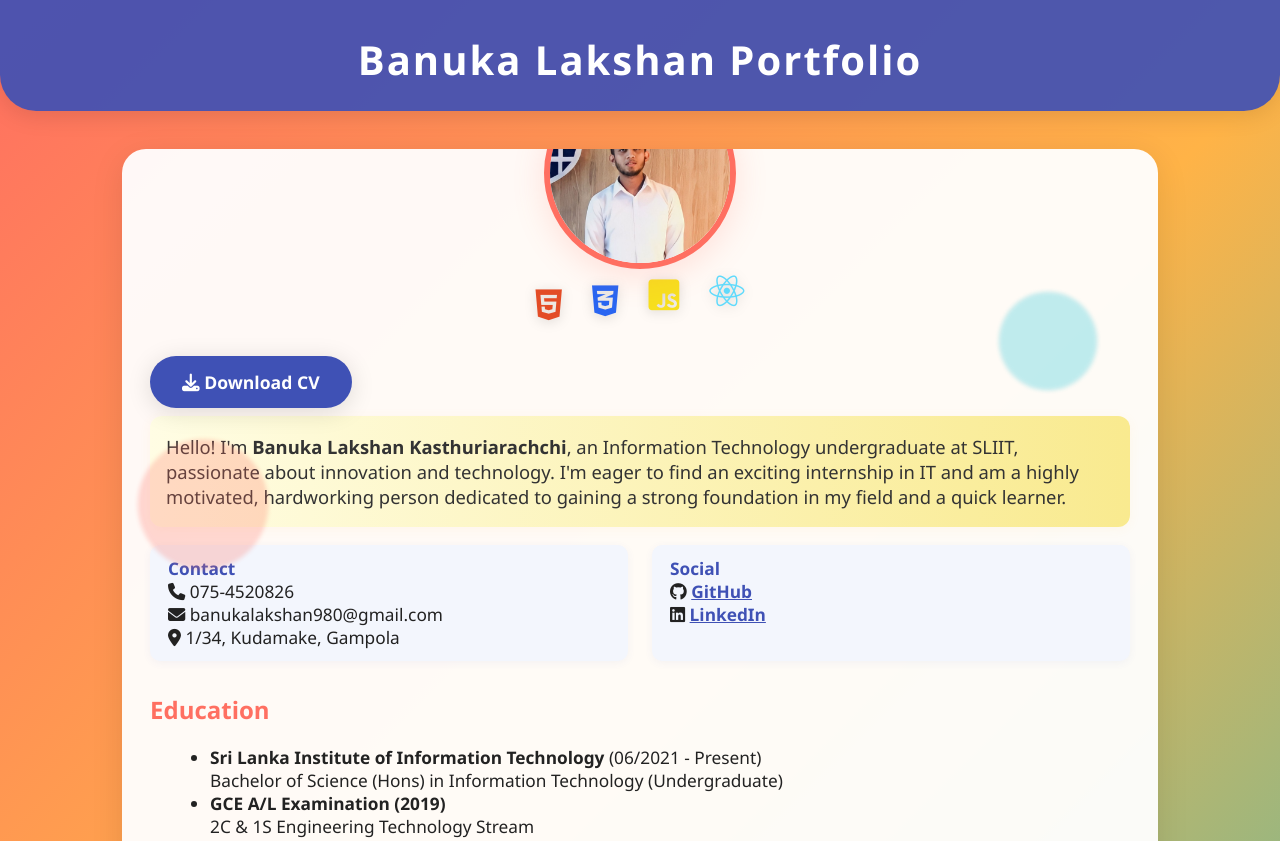
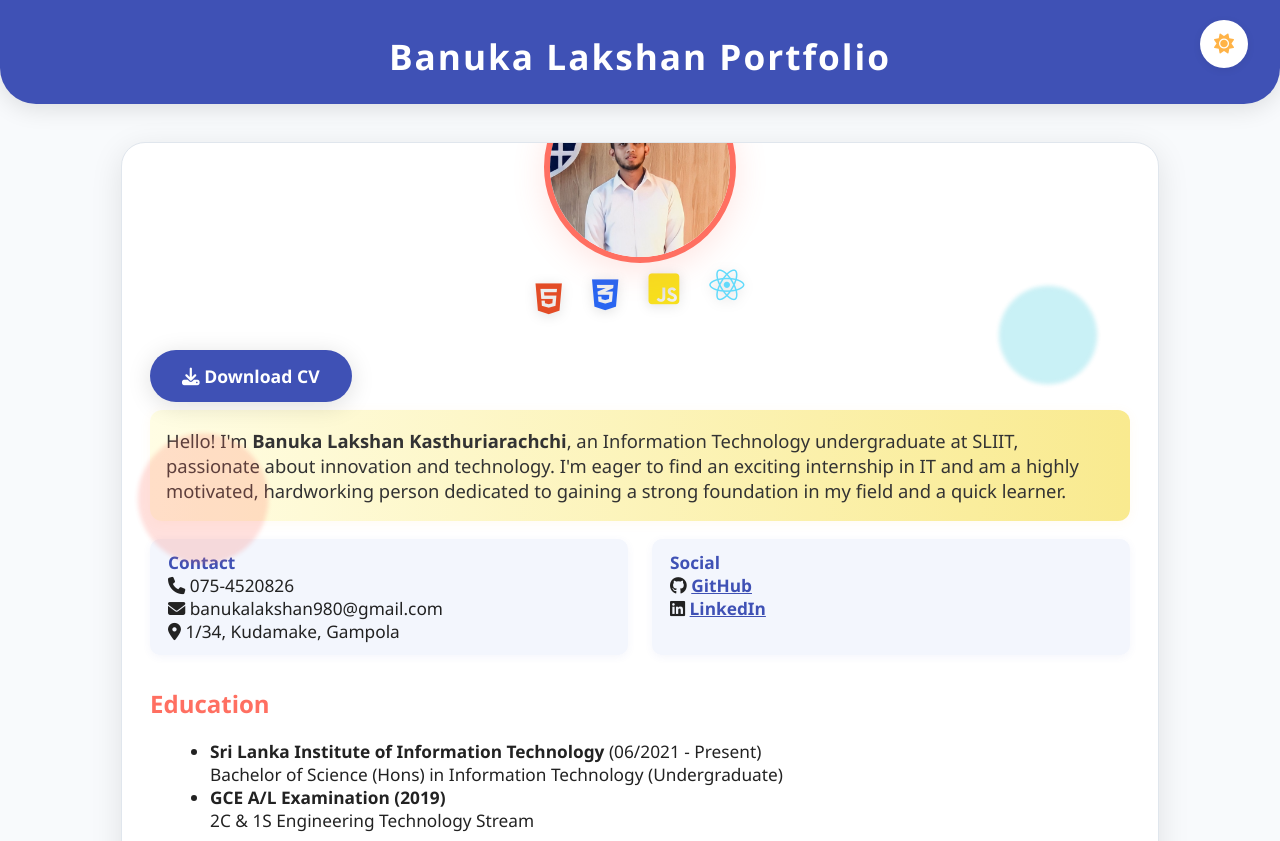
Before and after one commit to BanukaKas/portfolio-site, a plain HTML site: page index.html in a window 1280 px wide. Shown: the top 841 px of the page. Drawn offline with Linux system fonts and the light colour scheme; files whose address does not match are found by name.

Commit message:
Update index.html

```diff
--- a/index.html
+++ b/index.html
@@ -1,5 +1,5 @@
 <!DOCTYPE html>
-<html lang="en">
+<html lang="en" data-theme="light">
 <head>
   <meta charset="UTF-8" />
   <meta name="viewport" content="width=device-width, initial-scale=1.0" />
@@ -7,43 +7,99 @@
   <link rel="stylesheet" href="https://cdnjs.cloudflare.com/ajax/libs/font-awesome/6.4.0/css/all.min.css">
   <style>
     :root {
-      --primary: #ff6f61;
-      --secondary: #3f51b5;
-      --accent: #00bcd4;
-      --bg1: #fffde4;
-      --bg2: #f9ea8f;
-      --gradient: linear-gradient(135deg, #ff6f61 0%, #ffb347 40%, #00bcd4 100%);
+      /* Light Theme */
+      --color-bg: #f8fafc;
+      --color-card: #fff;
+      --color-primary: #ff6f61;
+      --color-secondary: #3f51b5;
+      --color-accent: #00bcd4;
+      --color-text: #222;
+      --color-subtle: #f3f6fd;
+      --color-border: #e0e6ed;
+      --color-bubble1: #ff6f61;
+      --color-bubble2: #00bcd4;
+      --color-bubble3: #ffb347;
+      --color-bubble4: #3f51b5;
+      --shadow: 0 8px 32px rgba(0,0,0,0.10);
+      --toggle-bg: #fff;
+      --toggle-icon: #ffb347;
     }
-    body {
+    [data-theme="dark"] {
+      --color-bg: #181d23;
+      --color-card: #23272f;
+      --color-primary: #ffb347;
+      --color-secondary: #4a90e2;
+      --color-accent: #00bcd4;
+      --color-text: #f9fafb;
+      --color-subtle: #23272f;
+      --color-border: #23272f;
+      --color-bubble1: #ffb347;
+      --color-bubble2: #00bcd4;
+      --color-bubble3: #ff6f61;
+      --color-bubble4: #4a90e2;
+      --shadow: 0 8px 32px rgba(0,0,0,0.30);
+      --toggle-bg: #23272f;
+      --toggle-icon: #ff6f61;
+    }
+    html, body {
       margin: 0;
+      padding: 0;
+      background: var(--color-bg);
+      color: var(--color-text);
       font-family: 'Segoe UI', Tahoma, Geneva, Verdana, sans-serif;
-      background: var(--gradient);
       min-height: 100vh;
-      color: #222;
-      animation: fadeIn 1.5s;
+      transition: background 0.3s, color 0.3s;
     }
     header {
-      background: rgba(63,81,181,0.92);
+      background: var(--color-secondary);
       color: #fff;
       padding: 32px 0 24px 0;
       text-align: center;
-      font-size: 2.5em;
+      font-size: 2.2em;
       font-weight: bold;
       letter-spacing: 2px;
       box-shadow: 0 4px 24px rgba(0,0,0,0.12);
       border-radius: 0 0 36px 36px;
-      animation: headerPop 1s;
+      position: relative;
+      transition: background 0.3s;
     }
+    .theme-toggle-btn {
+      position: absolute;
+      top: 20px;
+      right: 32px;
+      background: var(--toggle-bg);
+      border: none;
+      border-radius: 50%;
+      width: 48px;
+      height: 48px;
+      cursor: pointer;
+      display: flex;
+      align-items: center;
+      justify-content: center;
+      box-shadow: 0 2px 8px rgba(0,0,0,0.07);
+      transition: background 0.3s;
+      z-index: 20;
+    }
+    .theme-toggle-btn:focus { outline: 2px solid var(--color-primary);}
+    .theme-toggle-btn .fa-sun, .theme-toggle-btn .fa-moon {
+      font-size: 1.5em;
+      color: var(--toggle-icon);
+      transition: color 0.3s;
+    }
+    [data-theme="dark"] .theme-toggle-btn .fa-sun { display: none; }
+    [data-theme="light"] .theme-toggle-btn .fa-moon { display: none; }
     .content {
       max-width: 980px;
       margin: 38px auto;
-      background: rgba(255,255,255,0.95);
+      background: var(--color-card);
       border-radius: 24px;
-      box-shadow: 0 8px 32px rgba(0,0,0,0.10);
+      box-shadow: var(--shadow);
       padding: 38px 28px 32px 28px;
       position: relative;
       overflow: hidden;
       animation: cardFadeIn 1.2s;
+      border: 1.5px solid var(--color-border);
+      transition: background 0.3s, box-shadow 0.3s, border 0.3s;
     }
     .profile-pic {
       width: 180px;
@@ -52,12 +108,13 @@
       display: block;
       margin: -110px auto 18px auto;
       object-fit: cover;
-      border: 6px solid var(--primary);
+      border: 6px solid var(--color-primary);
       box-shadow: 0 8px 32px rgba(255,111,97,0.18);
       background: #fff;
       animation: bounceIn 1.2s;
       z-index: 10;
       position: relative;
+      transition: border 0.3s;
     }
     .animated-bg {
       position: absolute;
@@ -66,24 +123,22 @@
       z-index: 0;
       overflow: hidden;
     }
-    /* Colorful bubbles animation */
     .bubble {
       position: absolute;
       border-radius: 50%;
-      opacity: 0.25;
+      opacity: 0.21;
       animation: floatBubble 9s infinite;
       filter: blur(2px);
     }
-    .bubble1 { width: 120px; height: 120px; background: var(--primary); left: 2%; top: 18%; animation-delay: 0s;}
-    .bubble2 { width: 90px; height: 90px; background: var(--accent); left: 85%; top: 10%; animation-delay: 2s;}
-    .bubble3 { width: 70px; height: 70px; background: #ffb347; left: 60%; top: 75%; animation-delay: 4s;}
-    .bubble4 { width: 100px; height: 100px; background: #3f51b5; left: 8%; top: 60%; animation-delay: 6s;}
+    .bubble1 { width: 120px; height: 120px; background: var(--color-bubble1); left: 2%; top: 18%; animation-delay: 0s;}
+    .bubble2 { width: 90px; height: 90px; background: var(--color-bubble2); left: 85%; top: 10%; animation-delay: 2s;}
+    .bubble3 { width: 70px; height: 70px; background: var(--color-bubble3); left: 60%; top: 75%; animation-delay: 4s;}
+    .bubble4 { width: 100px; height: 100px; background: var(--color-bubble4); left: 8%; top: 60%; animation-delay: 6s;}
     @keyframes floatBubble {
       0% { transform: translateY(0) scale(1);}
       50% { transform: translateY(-40px) scale(1.1);}
       100% { transform: translateY(0) scale(1);}
     }
-    /* Animated language icons */
     .lang-icons {
       display: flex;
       justify-content: center;
@@ -108,7 +163,7 @@
     }
     .cv-download-btn {
       display: inline-block;
-      background: var(--secondary);
+      background: var(--color-secondary);
       color: #fff;
       font-weight: bold;
       font-size: 1.1em;
@@ -123,13 +178,13 @@
       animation: fadeIn 2s 1.5s both;
     }
     .cv-download-btn:hover {
-      background: var(--primary);
+      background: var(--color-primary);
       color: #fff;
       transform: translateY(-2px) scale(1.05);
       text-decoration: none;
     }
     h2 {
-      color: var(--primary);
+      color: var(--color-primary);
       margin-top: 32px;
       font-weight: bold;
     }
@@ -146,6 +201,11 @@
       box-shadow: 0 2px 12px rgba(255,183,71,0.07);
       color: #333;
       animation: fadeIn 1.6s;
+      transition: background 0.3s, color 0.3s;
+    }
+    [data-theme="dark"] .about {
+      background: linear-gradient(90deg, #23272f 0%, #181d23 100%);
+      color: #f9fafb;
     }
     .info-grid {
       display: flex;
@@ -157,33 +217,38 @@
     .info-col {
       flex: 1 1 220px;
       min-width: 200px;
-      background: #f3f6fd;
+      background: var(--color-subtle);
       border-radius: 10px;
       padding: 12px 18px;
       box-shadow: 0 2px 8px rgba(63,81,181,0.06);
+      transition: background 0.3s;
     }
-    .info-col strong { color: var(--secondary);}
+    .info-col strong { color: var(--color-secondary);}
     .contact {
       font-size: 1.08em;
       color: #333;
       margin-top: 12px;
     }
-    .contact i { color: var(--accent); margin-right: 8px;}
+    .contact i { color: var(--color-accent); margin-right: 8px;}
     a {
-      color: var(--secondary);
+      color: var(--color-secondary);
       text-decoration: underline;
       font-weight: bold;
       transition: color 0.2s;
     }
-    a:hover { color: var(--primary);}
+    a:hover { color: var(--color-primary);}
     .ref-box {
-      background: #f3f6fd;
+      background: var(--color-subtle);
       border-radius: 10px;
       padding: 10px 18px;
       font-size: 1em;
       margin-bottom: 18px;
       color: #333;
       box-shadow: 0 2px 8px rgba(63,81,181,0.06);
+      transition: background 0.3s, color 0.3s;
+    }
+    [data-theme="dark"] .ref-box {
+      color: #f9fafb;
     }
     footer {
       text-align: center;
@@ -191,11 +256,12 @@
       margin-top: 40px;
       color: #fff;
       font-size: 1.08em;
-      background: var(--secondary);
+      background: var(--color-secondary);
       border-radius: 24px 24px 0 0;
       box-shadow: 0 -4px 32px rgba(63,81,181,0.14);
       letter-spacing: 1px;
       animation: fadeIn 2s;
+      transition: background 0.3s;
     }
     /* Animations */
     @keyframes fadeIn {
@@ -227,6 +293,10 @@
 <body>
   <header>
     Banuka Lakshan Portfolio
+    <button class="theme-toggle-btn" id="theme-toggle" aria-label="Toggle light/dark theme">
+      <i class="fas fa-sun"></i>
+      <i class="fas fa-moon"></i>
+    </button>
   </header>
 
   <div class="content">
@@ -343,5 +413,30 @@
   <footer>
     &copy; 2025 Banuka Lakshan Kasthuriarachchi. All rights reserved.
   </footer>
+
+  <script>
+    // Theme toggle logic (local storage + system preference)
+    const html = document.documentElement;
+    const themeToggleBtn = document.getElementById('theme-toggle');
+
+    function setTheme(theme) {
+      html.setAttribute('data-theme', theme);
+      localStorage.setItem('theme', theme);
+    }
+
+    function getPreferredTheme() {
+      const stored = localStorage.getItem('theme');
+      if (stored) return stored;
+      return window.matchMedia('(prefers-color-scheme: dark)').matches ? 'dark' : 'light';
+    }
+
+    // Set theme on load
+    setTheme(getPreferredTheme());
+
+    themeToggleBtn.addEventListener('click', () => {
+      const current = html.getAttribute('data-theme');
+      setTheme(current === 'light' ? 'dark' : 'light');
+    });
+  </script>
 </body>
 </html>
```
